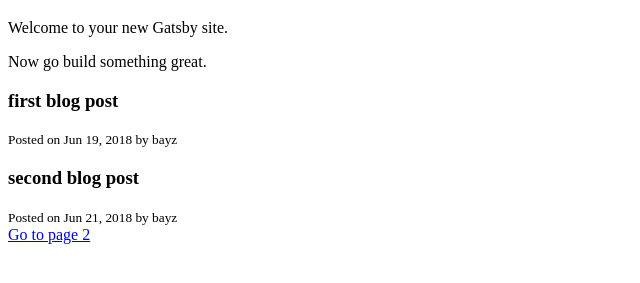
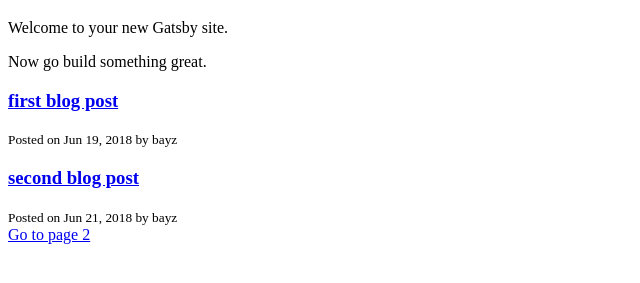
Before and after one commit to byio/gatsby-tut-2, a Gatsby site: page / in a window 1280 px wide. Shown: the part 61-344 px from the top of the page, without its empty margins (0-640 px from the left). Built offline with nearby package versions, Linux system fonts and the light colour scheme; Gatsby itself is replaced by a stand-in of ours.

Commit message:
make titles on blog index page links to respective blog posts

```diff
--- a/src/pages/index.js
+++ b/src/pages/index.js
@@ -9,7 +9,7 @@ const IndexPage = ({ data }) => (
     {
       data.allMarkdownRemark.edges.map(post => (
         <div key={post.node.id}>
-          <h3>{post.node.frontmatter.title}</h3>
+          <Link to={post.node.frontmatter.path}><h3>{post.node.frontmatter.title}</h3></Link>
           <small>Posted on {post.node.frontmatter.date} by {post.node.frontmatter.author}</small>
         </div>
       ))
```
